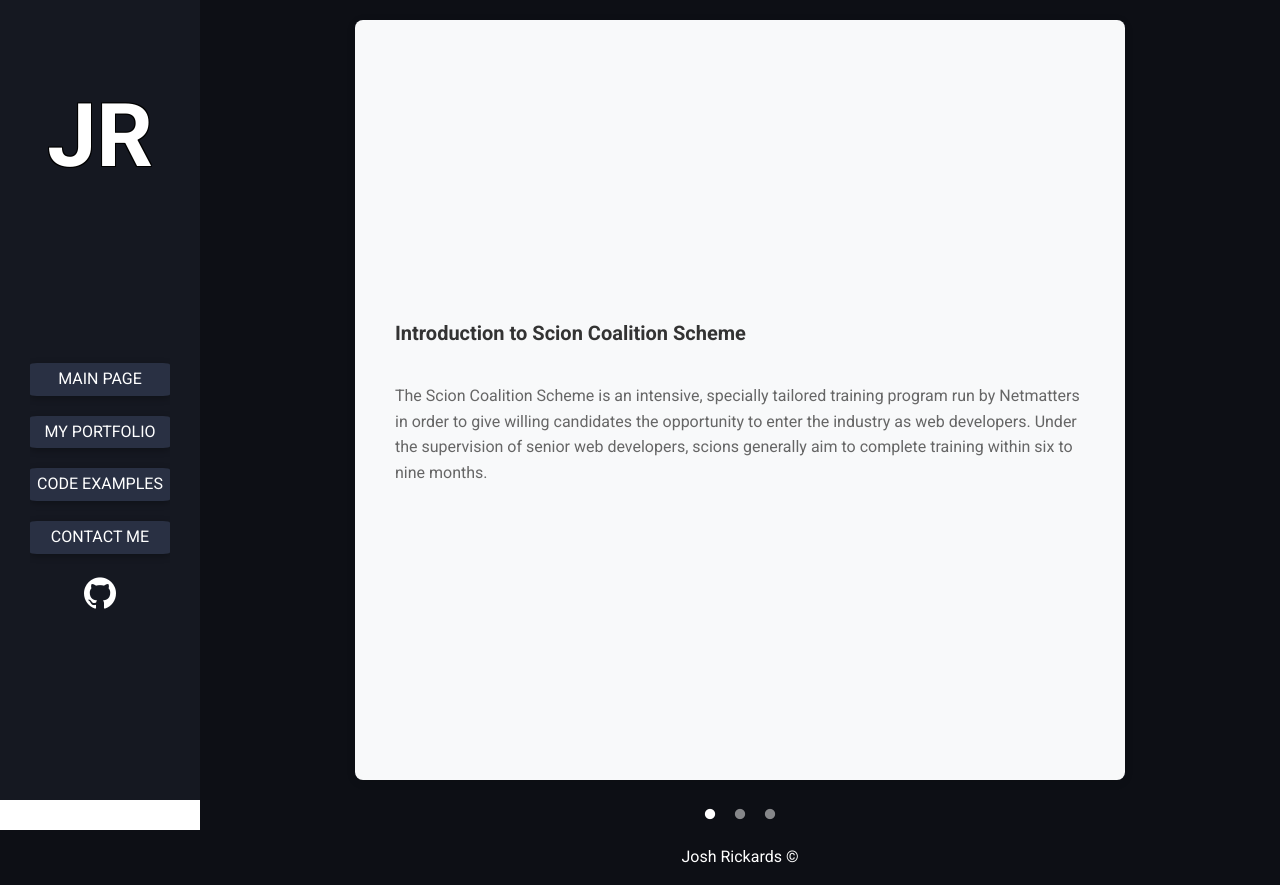
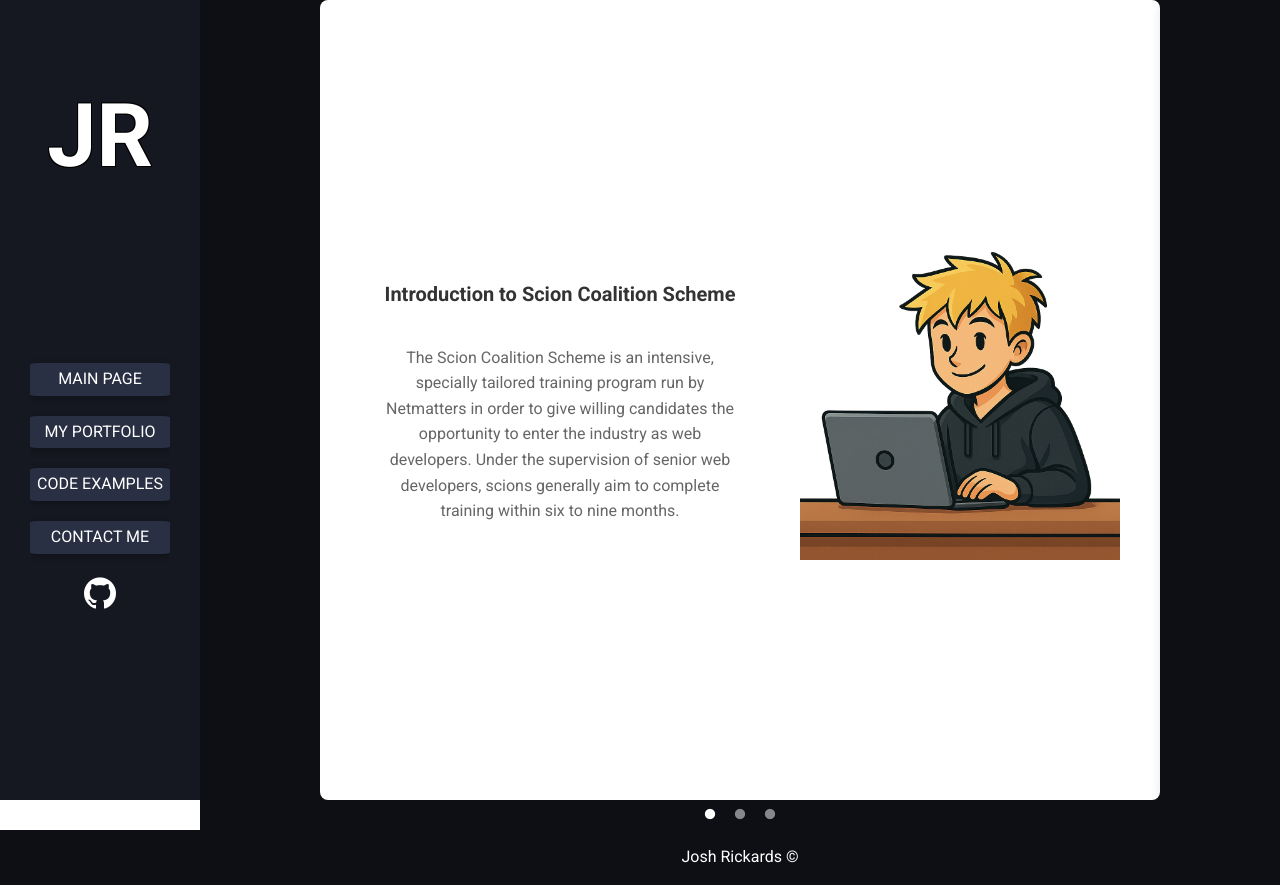
Before and after one commit to JoshR95/portfolioJR95, a PHP site: page /pages/scsScheme.php in a window 1280 px wide. Run offline with PHP 8.4, Linux system fonts and the light colour scheme; some web fonts are replaced.

Commit message:
added images to carousel slides and sorted flex and responsiveness sizing

```diff
--- a/css/application.css
+++ b/css/application.css
@@ -1601,31 +1601,45 @@
   margin: 0 auto;
 }
 .carousel .carousel-slide {
+  display: -webkit-box;
+  display: -ms-flexbox;
+  display: flex;
+  -webkit-box-orient: vertical;
+  -webkit-box-direction: normal;
+      -ms-flex-direction: column;
+          flex-direction: column;
+  -webkit-box-align: center;
+      -ms-flex-align: center;
+          align-items: center;
+  -webkit-box-pack: center;
+      -ms-flex-pack: center;
+          justify-content: center;
   height: 100%;
   padding: 20px;
-}
-.carousel .carousel-slide .slide-content {
-  height: 100%;
-  display: -webkit-box;
-  display: -ms-flexbox;
-  display: flex;
-  -webkit-box-orient: vertical;
-  -webkit-box-direction: normal;
-      -ms-flex-direction: column;
-          flex-direction: column;
-  -webkit-box-align: center;
-      -ms-flex-align: center;
-          align-items: center;
-  -webkit-box-pack: center;
-      -ms-flex-pack: center;
-          justify-content: center;
-  background: #f8f9fa;
-  padding: 40px;
-  margin: 0 15px;
+  background: white;
   border-radius: 8px;
   -webkit-box-shadow: 0 2px 10px rgba(0, 0, 0, 0.1);
           box-shadow: 0 2px 10px rgba(0, 0, 0, 0.1);
+}
+.carousel .carousel-slide .slide-content {
+  height: 100%;
+  display: -webkit-box;
+  display: -ms-flexbox;
+  display: flex;
+  -webkit-box-orient: vertical;
+  -webkit-box-direction: normal;
+      -ms-flex-direction: column;
+          flex-direction: column;
+  -webkit-box-align: center;
+      -ms-flex-align: center;
+          align-items: center;
+  -webkit-box-pack: center;
+      -ms-flex-pack: center;
+          justify-content: center;
+  padding: 40px;
+  margin: 0 15px;
   overflow: hidden;
+  width: 100%;
 }
 .carousel .carousel-slide .slide-content h3 {
   width: 100%;
@@ -1641,6 +1655,15 @@
   text-align: left;
   max-width: 800px;
 }
+.carousel .carousel-slide img {
+  display: none;
+  width: 100%;
+  height: 300px;
+  -o-object-fit: contain;
+     object-fit: contain;
+  margin-bottom: 50px;
+  padding: 20px;
+}
 
 .slick-list,
 .slick-track {
@@ -1683,4 +1706,41 @@
 .slick-dots li.slick-active button:before {
   color: white;
   opacity: 1;
+}
+
+@media (min-width: 500px) {
+  .carousel .carousel-slide img {
+    display: block;
+  }
+}
+@media (min-width: 768px) {
+  .carousel .carousel-slide .slide-content h3 {
+    text-align: center;
+  }
+  .carousel .carousel-slide .slide-content p {
+    text-align: center;
+  }
+}
+@media (min-width: 1250px) {
+  .carousel .carousel-slide {
+    -webkit-box-orient: horizontal;
+    -webkit-box-direction: normal;
+        -ms-flex-direction: row;
+            flex-direction: row;
+    -webkit-box-pack: justify;
+        -ms-flex-pack: justify;
+            justify-content: space-between;
+    -webkit-box-align: center;
+        -ms-flex-align: center;
+            align-items: center;
+  }
+  .carousel .carousel-slide .slide-content {
+    width: 55%;
+    margin: 0;
+  }
+  .carousel .carousel-slide img {
+    width: 45%;
+    height: 100%;
+    margin: 0;
+  }
 }/*# sourceMappingURL=application.css.map */
--- a/pages/scsScheme.php
+++ b/pages/scsScheme.php
@@ -63,9 +63,10 @@
           <div class="carousel">
               <div class="carousel-slide">
                   <div class="slide-content">
-                      <h3>Introduction to Scion Coalition Scheme</h3>
-                      <p>The Scion Coalition Scheme is an intensive, specially tailored training program run by Netmatters in order to give willing candidates the opportunity to enter the industry as web developers. Under the supervision of senior web developers, scions generally aim to complete training within six to nine months.</p>
+                    <h3>Introduction to Scion Coalition Scheme</h3>
+                    <p>The Scion Coalition Scheme is an intensive, specially tailored training program run by Netmatters in order to give willing candidates the opportunity to enter the industry as web developers. Under the supervision of senior web developers, scions generally aim to complete training within six to nine months.</p>
                   </div>
+                  <img src="../images/me-coding.png">
               </div>
               <div class="carousel-slide">
                   <div class="slide-content">
@@ -75,12 +76,14 @@
                       Winner of the Princess Royal Training Award<br>
                       80+ staff, 2 locations across Norfolk</p>
                   </div>
+                  <img src="../images/netmatters-logo.png">
               </div>
               <div class="carousel-slide">
                   <div class="slide-content">
                       <h3>Treehouse</h3>
                       <p>Treehouse is an online learning community, featuring videos covering a number of topics from basic HTML to C# programming, iOS development, data analysis, and more. By completing courses users can earn points, allowing them to track their progress.</p>
                   </div>
+                  <img src="../images/treehouse-logo.png">
               </div>
           </div>
         </div>
--- a/scss/layout/_scsScheme.scss
+++ b/scss/layout/_scsScheme.scss
@@ -12,8 +12,15 @@
     margin: 0 auto;
 
     .carousel-slide {
+        display: flex;
+        flex-direction: column;
+        align-items: center;
+        justify-content: center;
         height: 100%;
         padding: 20px;
+        background: white;
+        border-radius: 8px;
+        box-shadow: 0 2px 10px rgba(0, 0, 0, 0.1);
 
         .slide-content {
             height: 100%;
@@ -21,12 +28,10 @@
             flex-direction: column;
             align-items: center;
             justify-content: center;
-            background: #f8f9fa;
             padding: 40px;
             margin: 0 15px;
-            border-radius: 8px;
-            box-shadow: 0 2px 10px rgba(0, 0, 0, 0.1);
             overflow: hidden;
+            width: 100%;
 
             h3 {
                 width: 100%;
@@ -43,6 +48,16 @@
                 text-align: left;
                 max-width: 800px;
             }
+        }
+
+        img {
+            display: none;
+            width: 100%;
+            height: 300px;
+            object-fit: contain;
+            margin-bottom: 50px;
+            padding: 20px;
+
         }
     }
 }
@@ -103,7 +118,54 @@
 /// MEDIA QUERIES
 /////////////////////////////////////////////////////////////////////////////////
 
+@media(min-width: 500px){
+    // this changes the text from align left to center to better match larger screens
+    .carousel {
+        .carousel-slide {
+            img {
+                display: block;
+            }
+        }
+    }
+}
 
+@media(min-width: 768px){
+    // this changes the text from align left to center to better match larger screens
+    .carousel {
+        .carousel-slide {
+            .slide-content {
+                h3 {
+                    text-align: center;
+                }
+
+                p {
+                    text-align: center;
+                }
+            }
+        }
+    }
+}
+
+@media(min-width: 1250px) {
+    .carousel {
+        .carousel-slide {
+            flex-direction: row;
+            justify-content: space-between;
+            align-items: center;
+
+            .slide-content {
+                width: 55%;
+                margin: 0;
+            }
+
+            img {
+                width: 45%; // change to 40% to make img smaller
+                height: 100%;
+                margin: 0;
+            }
+        }
+    }
+}
 
 // .scsScheme-header{
 //     background-color: $white;
```
Also changed, not shown: images/me-coding.png (added), images/netmatters-logo-scs.jpg (added), images/netmatters-logo.png (added), images/scionScheme.webp (added), images/treehouse-logo.png (added), 1 other file.
